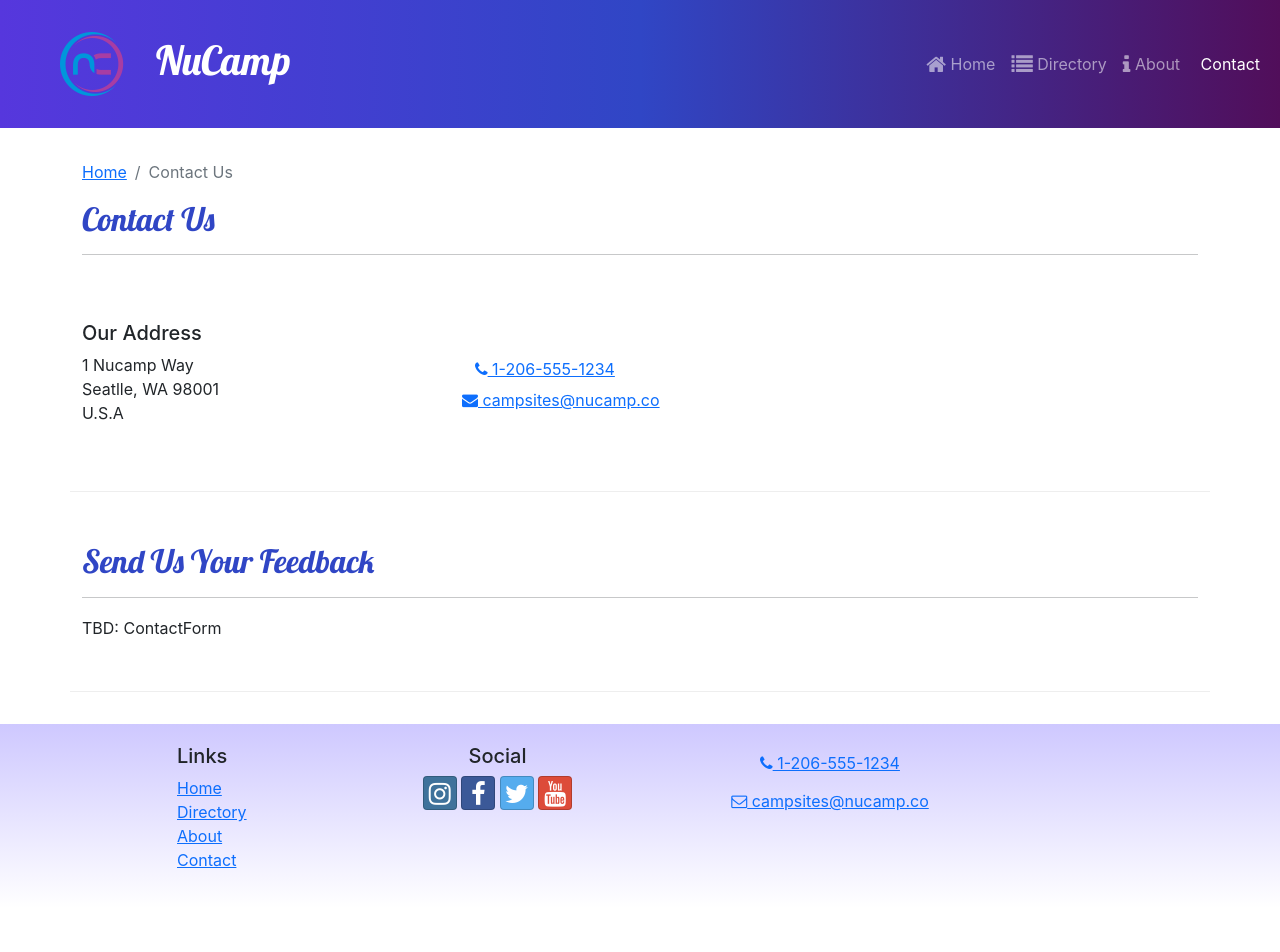
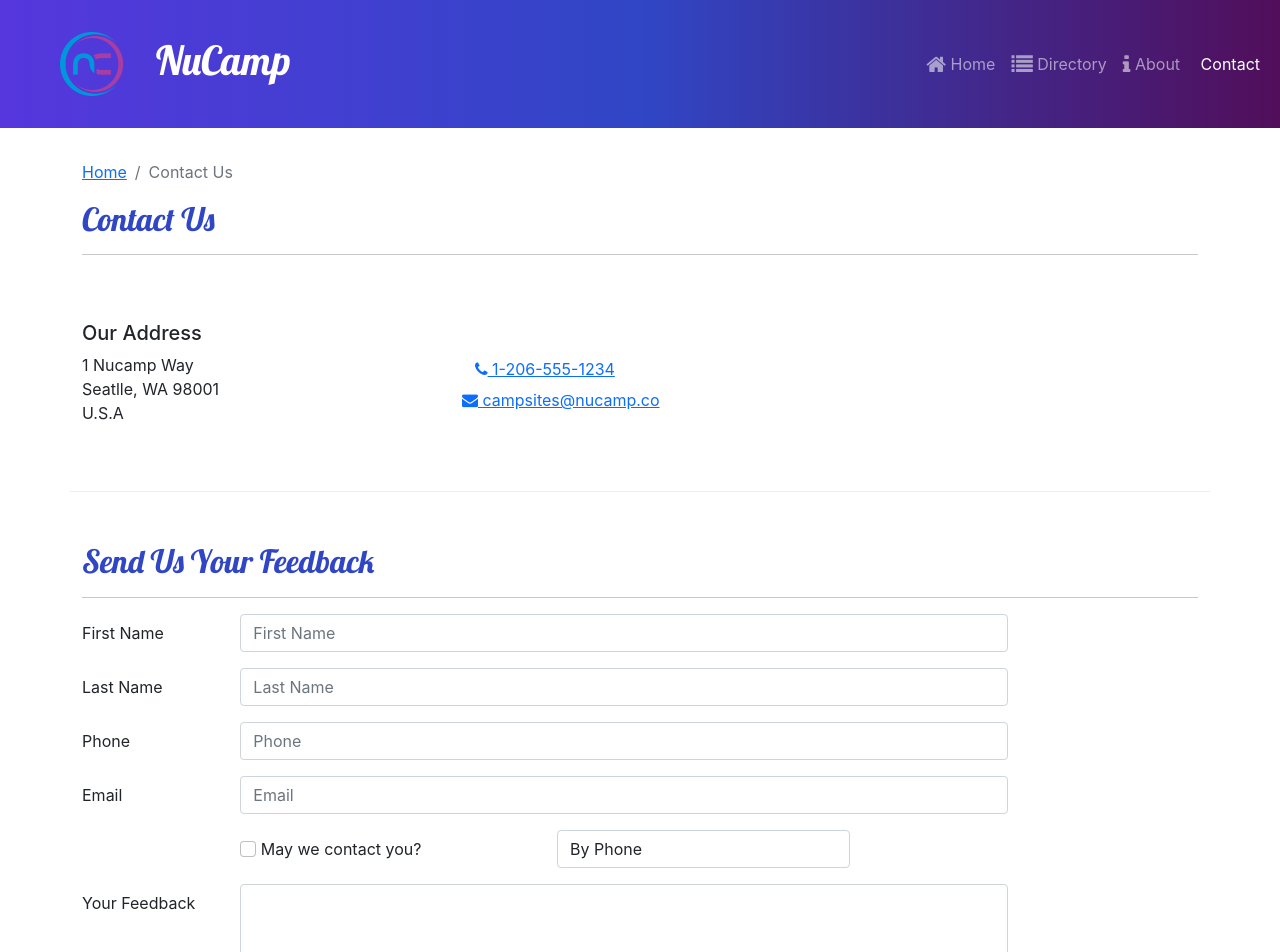
Before and after one commit to jeedeekay/react-course-project, a React (Create React App) app in the folder nucampsite/: page /contact in a window 1280 px wide. Shown: the top 952 px of the page. Before the commit the page ends 908 px from the top, so only its background shows below. Built offline with nearby package versions, Linux system fonts and the light colour scheme.

Commit message:
ContactForm Parts 1 and 2

```diff
--- /dev/null
+++ b/nucampsite/src/components/ContactForm.js
@@ -0,0 +1,105 @@
+import { Button, Label, Col, FormGroup } from 'reactstrap';
+import { Formik, Field, Form } from 'formik';
+
+const ContactForm = () => {
+    return (
+        <Formik
+            initialValues={{
+                firstName: '',
+                lastName: '',
+                phoneNum: '',
+                email: '',
+                agree: false,
+                contactType: 'By Phone',
+                feedback: ''
+            }}
+        >
+            <Form>
+                <FormGroup row>
+                    <Label htmlFor='firstName' md='2'>
+                        First Name
+                    </Label>
+                    <Col md='10'>
+                        <Field
+                            name='firstName'
+                            placeholder='First Name'
+                            className='form-control'
+                        />
+                    </Col>
+                </FormGroup>
+                <FormGroup row>
+                    <Label htmlFor='lastName' md='2'>
+                        Last Name
+                    </Label>
+                    <Col md='10'>
+                        <Field
+                            name='lastName'
+                            placeholder='Last Name'
+                            className='form-control'
+                        />
+                    </Col>
+                </FormGroup>
+                <FormGroup row>
+                    <Label htmlFor='phoneNum' md='2'>
+                        Phone
+                    </Label>
+                    <Col md='10'>
+                        <Field
+                            name='phoneNum'
+                            placeholder='Phone'
+                            className='form-control'
+                        />
+                    </Col>
+                </FormGroup>
+                <FormGroup row>
+                    <Label htmlFor='email' md='2'>
+                        Email
+                    </Label>
+                    <Col md='10'>
+                        <Field
+                            name='email'
+                            placeholder='Email'
+                            className='form-control'
+                        />
+                    </Col>
+                </FormGroup>
+                <FormGroup row>
+                    <Label check md={{ size: 4, offset: 2}}>
+                        <Field
+                            name='agree'
+                            type='checkbox'
+                            className='form-check-input'
+                        />{' '}
+                        May we contact you?
+                    </Label>
+                    <Col md='4'>
+                        <Field
+                            name='contactType'
+                            as='select'
+                            className='form-control'
+                        >
+                            <option>By Phone</option>
+                            <option>By Email</option>
+                        </Field>
+                    </Col>
+                </FormGroup>
+                <FormGroup row>
+                    <Label htmlFor='feedback' md='2'>
+                        Your Feedback
+                    </Label>
+                    <Col md='10'>
+                        <Field
+                            name='feedback'
+                            as='textarea'
+                            rows='12'
+                            className='form-control'
+                        />
+                    </Col>
+                </FormGroup>
+                <FormGroup row></FormGroup>
+            </Form>
+        </Formik>
+    )
+}
+
+export default ContactForm;
--- a/nucampsite/src/pages/ContactPage.js
+++ b/nucampsite/src/pages/ContactPage.js
@@ -1,5 +1,6 @@
 import { Container, Col, Row } from 'reactstrap';
 import SubHeader from '../components/SubHeader';
+import ContactForm from '../components/ContactForm';
 
 const ContactPage = () => {
     return (
@@ -39,7 +40,9 @@
                     <h2>Send Us Your Feedback</h2>
                     <hr />
                 </Col>
-                <Col md='10'>TBD: ContactForm</Col>
+                <Col md='10'>
+                    <ContactForm />
+                </Col>
             </Row>
         </Container>
     );
```
